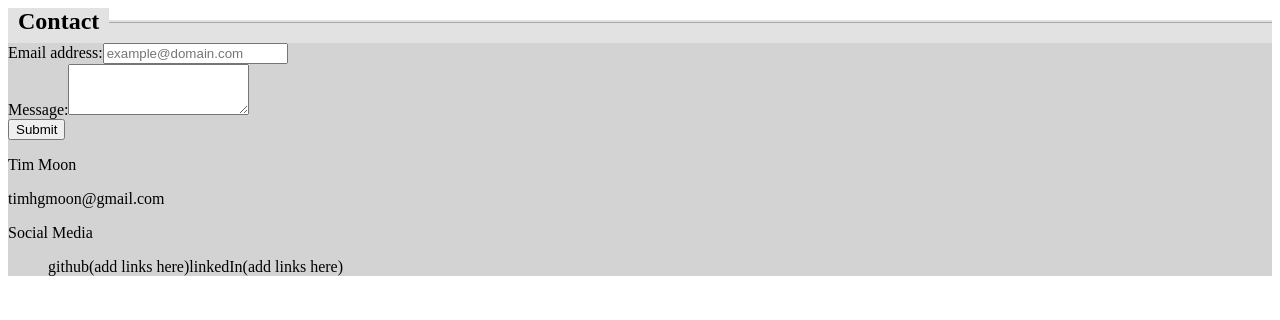
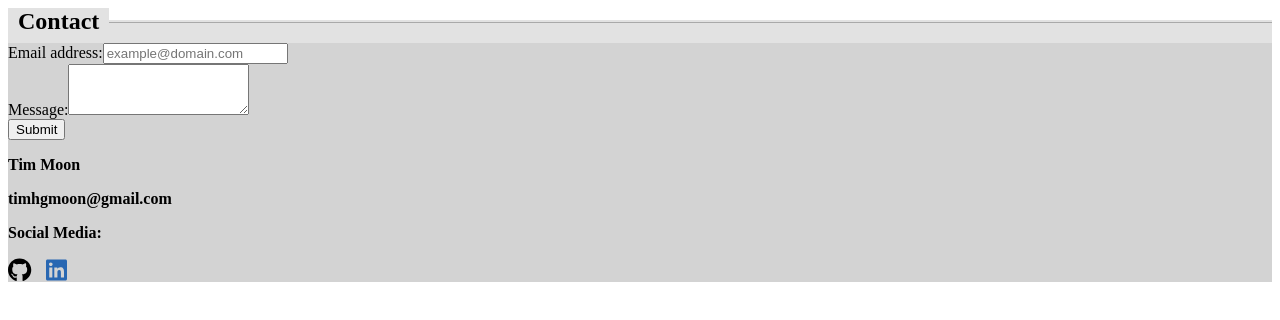
Before and after one commit to timhgmoon/personal-portfolio, a Gatsby site: page /contact in a window 1280 px wide. Built offline with nearby package versions, Linux system fonts and the light colour scheme; Gatsby itself is replaced by a stand-in of ours.

Commit message:
added social media links and icons from fontawesome

```diff
--- a/gatsby-config.js
+++ b/gatsby-config.js
@@ -4,6 +4,6 @@ module.exports = {
         siteUrl: `https://www.yourdomain.tld`,
     },
     plugins: [
-      `gatsby-plugin-fontawesome-css`
+
     ]
   }
--- a/package.json
+++ b/package.json
@@ -15,9 +15,11 @@
   },
   "dependencies": {
     "@fontsource/roboto-serif": "^4.5.4",
+    "@fortawesome/fontawesome-svg-core": "^6.1.1",
+    "@fortawesome/free-brands-svg-icons": "^6.1.1",
+    "@fortawesome/react-fontawesome": "^0.1.18",
     "bootstrap": "^5.1.3",
     "gatsby": "^4.6.1",
-    "gatsby-plugin-fontawesome-css": "^1.2.0",
     "react": "^17.0.1",
     "react-bootstrap": "^2.1.2",
     "react-dom": "^17.0.1"
--- a/src/pages/contact.js
+++ b/src/pages/contact.js
@@ -1,5 +1,7 @@
 import * as React from 'react';
 import * as contactStyles from './contact.module.css';
+import { FontAwesomeIcon } from '@fortawesome/react-fontawesome';
+import { faLinkedin, faGithub } from '@fortawesome/free-brands-svg-icons'
 import Button from 'react-bootstrap/Button';
 import Col from 'react-bootstrap/Col';
 import Container from 'react-bootstrap/Container';
@@ -8,7 +10,8 @@ import Row from 'react-bootstrap/Row';
 
 const Contact = () => {
   const containerClass = `px-5 py-4 ${contactStyles.background}`
-  const formContainer = ` my-4 ${contactStyles.secondary}`
+  const formContainer = `p-2 my-4 ${contactStyles.secondary}`
+  const formContent = `d-flex flex-column justify-content-center ${contactStyles.contactInfo}`
   return(
     <Container className={containerClass} fluid>
       <h2 className={contactStyles.contactHeader}><span>Contact</span></h2>
@@ -28,13 +31,21 @@ const Contact = () => {
             </Button>
           </Form>
         </Col>
-        <Col sm={4} className="d-flex flex-column justify-content-center">
+        <Col sm={4} className={formContent}>
           <p>Tim Moon</p>
           <p>timhgmoon@gmail.com</p>
-          <p>Social Media</p>
+          <p>Social Media:</p>
           <ul>
-            <li>github(add links here)</li>
-            <li>linkedIn(add links here)</li>
+            <li>
+              <a href="https://github.com/timhgmoon" target="_blank">
+                <FontAwesomeIcon icon={faGithub} size="xl"/>
+              </a>
+            </li>
+            <li>
+              <a href="https://www.linkedin.com/in/timhgmoon/" target="_blank">
+                <FontAwesomeIcon icon={faLinkedin} size="xl" color="#2867B2"/>
+              </a>
+            </li>
           </ul>
         </Col>
       </Row>
--- a/src/pages/contact.module.css
+++ b/src/pages/contact.module.css
@@ -16,6 +16,27 @@
   background-color: lightgray;
 }
 
+.contactInfo {
+  font-weight: bold;
+}
+
+ul {
+  padding: 0;
+  list-style-type: none;
+}
+
 ul li {
   display: inline;
+  padding-right: 15px;
 }
+
+li a {
+  text-decoration: none;
+  color: inherit;
+}
+
+li a:hover {
+  text-decoration: none;
+  color: inherit;
+  opacity: .7;
+}
```
Also changed, not shown: 1 other file.
